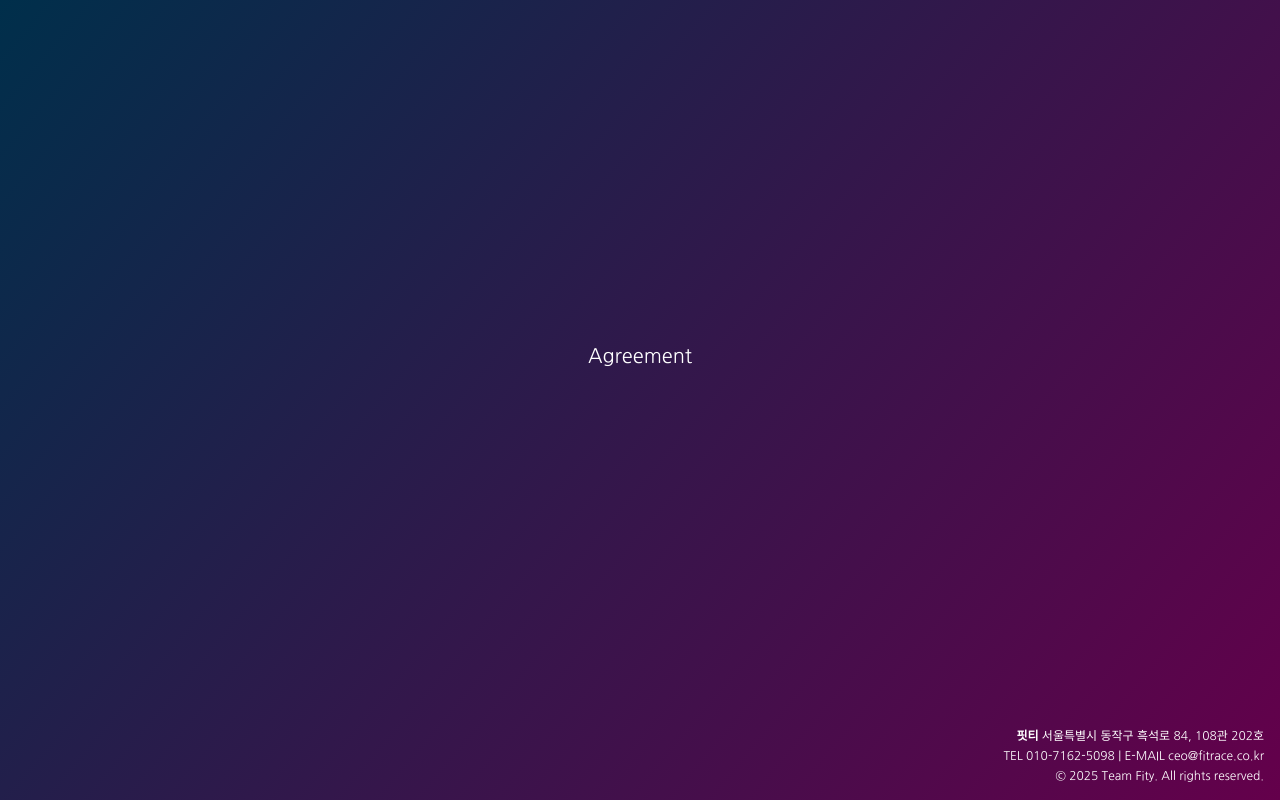
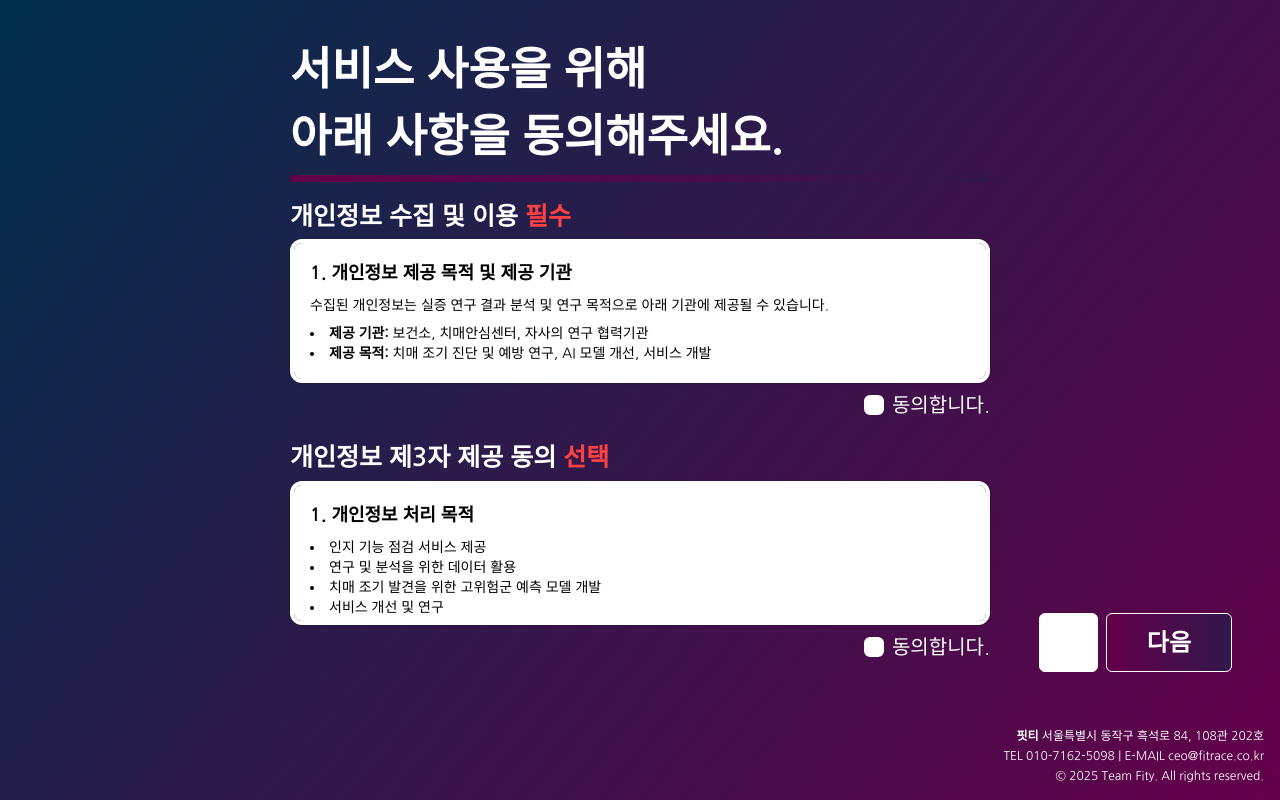
Before and after one commit to selfishAltruism/AI_Voice_Dementia_Guardian_FE, a Next.js app: page /agreement in a window 1280 px wide. Built offline with nearby package versions, Linux system fonts and the light colour scheme.

Commit message:
feat: comlete agreement page (#1)

```diff
--- a/src/app/agreement/page.tsx
+++ b/src/app/agreement/page.tsx
@@ -1,15 +1,133 @@
 "use client";
 
+import { LinkButton } from "@/entities/layout";
 import { useState } from "react";
+import { Checkbox } from "@/entities/layout";
 
 const Agreement = () => {
-  const [consents, setConsents] = useState({
-    consent1: false,
-    consent2: false,
-    consent3: false,
-  });
+  const [personalInfoAgree, setPersonalInfoAgree] = useState<boolean>(false);
+  const [agree2, setAgree2] = useState<boolean>(false);
 
-  return <>Agreement</>;
+  /* () => {
+    setPersonalInfoAgree(false);
+    setAgree2(false);
+  };
+
+  () => {
+    setPersonalInfoAgree(true);
+    setAgree2(true);
+  };
+  */
+
+  return (
+    <>
+      <h1 className="w-[700px]">
+        서비스 사용을 위해 <br />
+        아래 사항을 동의해주세요.
+      </h1>
+      <div className="mb-2 mt-1 h-[7px] w-[700px] rounded-lg bg-gradient-to-r from-sub to-main bg-[length:200%_200%]" />
+      <main className="div mt-2 flex w-[700px] flex-col items-start gap-1 text-black">
+        <h3 className="text-white">
+          개인정보 수집 및 이용 <span>필수</span>
+        </h3>
+        <div className="h-36 w-full overflow-y-auto rounded-xl border-4 border-white bg-white p-4 shadow">
+          <h2 className="mb-2 text-lg font-semibold">
+            1. 개인정보 제공 목적 및 제공 기관
+          </h2>
+          <p className="text-gray-700 mb-2 text-sm">
+            수집된 개인정보는 실증 연구 결과 분석 및 연구 목적으로 아래 기관에
+            제공될 수 있습니다.
+          </p>
+          <ul className="text-gray-700 mb-4 list-inside list-disc text-sm">
+            <li>
+              <strong>제공 기관:</strong> 보건소, 치매안심센터, 자사의 연구
+              협력기관
+            </li>
+            <li>
+              <strong>제공 목적:</strong> 치매 조기 진단 및 예방 연구, AI 모델
+              개선, 서비스 개발
+            </li>
+          </ul>
+
+          <h2 className="mb-2 text-lg font-semibold">
+            2. 제공되는 개인정보 항목
+          </h2>
+          <ul className="text-gray-700 mb-4 list-inside list-disc text-sm">
+            <li>
+              <strong>기본정보:</strong> 성명, 생년월일, 성별, 학력
+            </li>
+            <li>
+              <strong>건강정보:</strong> 기존 인지 기능 점검 결과, 음성 데이터,
+              인지 관련 설문 응답
+            </li>
+          </ul>
+
+          <h2 className="mb-2 text-lg font-semibold">3. 보유 및 이용 기간</h2>
+          <p className="text-gray-700 text-sm">
+            제공된 개인정보는 연구 목적 달성 후 즉시 파기됩니다.
+          </p>
+        </div>
+
+        <div className="relative h-12 w-full text-white">
+          <Checkbox
+            onClick={() => setPersonalInfoAgree(!personalInfoAgree)}
+            label="동의합니다."
+            checked={personalInfoAgree}
+          />
+        </div>
+
+        <h3 className="text-white">
+          개인정보 제3자 제공 동의 <span>선택</span>
+        </h3>
+        <div className="h-36 w-full overflow-y-auto rounded-xl border-4 border-white bg-white p-4 shadow">
+          <h2 className="mb-2 text-lg font-semibold">1. 개인정보 처리 목적</h2>
+          <ul className="text-gray-700 mb-4 list-inside list-disc text-sm">
+            <li>인지 기능 점검 서비스 제공</li>
+            <li>연구 및 분석을 위한 데이터 활용</li>
+            <li>치매 조기 발견을 위한 고위험군 예측 모델 개발</li>
+            <li>서비스 개선 및 연구</li>
+          </ul>
+
+          <h2 className="mb-2 text-lg font-semibold">2. 개인정보 항목</h2>
+          <ul className="text-gray-700 mb-4 list-inside list-disc text-sm">
+            <li>
+              <strong>기본정보:</strong> 성명, 생년월일, 성별, 학력
+            </li>
+            <li>
+              <strong>건강정보:</strong> 기존 인지 기능 점검 결과, 음성 데이터,
+              인지 관련 설문 응답
+            </li>
+          </ul>
+
+          <h2 className="mb-2 text-lg font-semibold">3. 보유 및 이용 기간</h2>
+          <p className="text-gray-700 mb-4 text-sm">
+            수집된 개인정보는 실증 연구 종료 후 2년간 보관 후 안전하게
+            파기됩니다.
+          </p>
+
+          <h2 className="mb-2 text-lg font-semibold">4. 동의 거부 권리 안내</h2>
+          <p className="text-gray-700 text-sm">
+            개인정보 수집 및 이용에 동의하지 않을 권리가 있으며, 동의하지 않을
+            경우 본 서비스에 참여할 수 없습니다.
+          </p>
+        </div>
+        <div className="relative h-12 w-full text-white">
+          <Checkbox
+            onClick={() => setAgree2(!agree2)}
+            label="동의합니다."
+            checked={agree2}
+          />
+        </div>
+      </main>
+      <LinkButton
+        back
+        title="다음"
+        to="/personal-info"
+        disabled={!personalInfoAgree}
+        errorMessage="필수 사항을 동의해주세요."
+      />
+    </>
+  );
 };
 
 export default Agreement;
--- a/src/app/globals.css
+++ b/src/app/globals.css
@@ -9,7 +9,7 @@ body {
 }
 
 h1 {
-  font-size: 50px;
+  font-size: 45px;
   font-weight: bolder;
 }
 
@@ -21,4 +21,8 @@ h2 {
 h3 {
   font-size: 25px;
   font-weight: bolder;
+
+  span {
+    color: #ff4141;
+  }
 }
--- a/src/app/personal-info/page.tsx
+++ b/src/app/personal-info/page.tsx
@@ -9,6 +9,7 @@ import {
   InputSelect,
   InputContainer,
   InputDate,
+  Checkbox,
 } from "@/entities/layout";
 
 const PersonalInfo = () => {
@@ -31,10 +32,14 @@ const PersonalInfo = () => {
   return (
     <>
       <div className="h-[52px]" />
-      <h1>기본 인적 사항</h1>
-      <div className="mb-2 mt-1 h-[7px] w-[300px] rounded-lg bg-gradient-to-r from-sub to-main bg-[length:200%_200%]"></div>
+      <h1 className="w-[700px]">
+        정확한 진단을 위해
+        <br />
+        아래 정보를 입력해주세요.
+      </h1>
+      <div className="mb-2 mt-1 h-[7px] w-[700px] rounded-lg bg-gradient-to-r from-sub to-main bg-[length:200%_200%]"></div>
       <div className="mt-3 flex w-full flex-col items-center justify-center gap-8 md:flex-row">
-        <div className="flex w-1/5 flex-col gap-6">
+        <div className="flex w-[335px] flex-col gap-6">
           <InputText
             label="이름"
             value={name}
@@ -56,7 +61,7 @@ const PersonalInfo = () => {
             }}
           />
         </div>
-        <div className="flex w-1/5 flex-col gap-6">
+        <div className="flex w-[335px] flex-col gap-6">
           <InputDate
             label="생년월일"
             value={birth}
@@ -85,7 +90,7 @@ const PersonalInfo = () => {
         </div>
       </div>
 
-      <div className="mt-6 w-[calc(40%+32px)]">
+      <div className="mt-6 w-[700px]">
         <InputContainer label="혹시 이전에 비슷한 검사를 받으신 적 있으신가요?">
           {previousTestResults !== null ? (
             <InputSelect
@@ -106,7 +111,6 @@ const PersonalInfo = () => {
                   value: "치매 진단을 받은 적 있어요.",
                   label: "치매 진단을 받은 적 있어요.",
                 },
-                s,
               ]}
               onChange={(value) => {
                 setPreviousTestResults(value);
@@ -115,23 +119,15 @@ const PersonalInfo = () => {
           ) : (
             <div className="h-[52px]" />
           )}
-          <div className="absolute right-0 top-[3px] flex items-center gap-2">
-            <div
-              onClick={() =>
-                previousTestResults !== null
-                  ? setPreviousTestResults(null)
-                  : setPreviousTestResults("")
-              }
-              className={`flex h-5 w-5 cursor-pointer items-center justify-center rounded-md border-2 ${
-                previousTestResults === null
-                  ? "bg-core bg-core"
-                  : "border-gray-300 bg-white"
-              }`}
-            >
-              <span className="icon-[tabler--check]"></span>
-            </div>
-            <p>해당 없음</p>
-          </div>
+          <Checkbox
+            onClick={() =>
+              previousTestResults !== null
+                ? setPreviousTestResults(null)
+                : setPreviousTestResults("")
+            }
+            label="해당 없음"
+            checked={previousTestResults === null}
+          />
         </InputContainer>
       </div>
 
--- a/src/entities/layout/index.ts
+++ b/src/entities/layout/index.ts
@@ -4,3 +4,4 @@ export * from "./ui/Input";
 export * from "./ui/Button";
 export * from "./ui/InferenceHeader";
 export * from "./ui/ScreenGuard";
+export * from "./ui/Checkbox";
--- /dev/null
+++ b/src/entities/layout/ui/Checkbox.tsx
@@ -0,0 +1,21 @@
+export const Checkbox = ({
+  checked,
+  onClick,
+  label,
+}: {
+  checked: boolean;
+  onClick: () => void;
+  label: string;
+}) => (
+  <div className="absolute right-0 top-[3px] flex items-center gap-2">
+    <div
+      onClick={onClick}
+      className={`flex h-5 w-5 cursor-pointer items-center justify-center rounded-md border-2 ${
+        checked ? "bg-core bg-core" : "border-gray-300 bg-white"
+      }`}
+    >
+      <span className="icon-[tabler--check]"></span>
+    </div>
+    <p>{label}</p>
+  </div>
+);
--- a/src/entities/layout/ui/LinkButton.tsx
+++ b/src/entities/layout/ui/LinkButton.tsx
@@ -38,7 +38,10 @@ export const LinkButton = ({
       )}
       <button
         onClick={() => {
-          if (disabled && errorMessage) toast.error(errorMessage);
+          if (disabled && errorMessage) {
+            toast.error(errorMessage);
+            return;
+          }
           if (onBeforeNavigate)
             throw onBeforeNavigate().then(() => {
               router.push(to);
```
